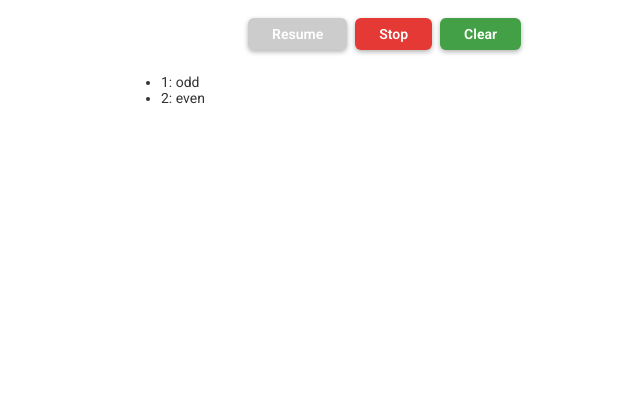
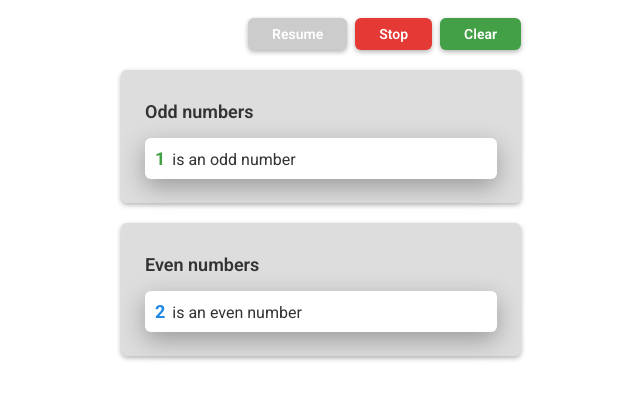
Before and after one commit to svetlana-urasinova/msm-angular-course-4, an Angular app: page / in a window 1280 px wide. Both pictures are taken after a click on the button "Start". Shown: the top 400 px of the page, without its empty margins (319-959 px from the left). Built offline with nearby package versions, Linux system fonts and the light colour scheme.

Commit message:
Now displays even and odd numbers in separate containers

```diff
--- a/src/app/app.component.html
+++ b/src/app/app.component.html
@@ -3,10 +3,6 @@
     (numberAdded)="onNumberAdded($event)"
     (clear)="onClear()"
   ></app-game-control>
-  <ul class="numbers" *ngIf="numbers.length > 0">
-    <ng-container class="number-container" *ngFor="let number of numbers">
-      <even-number *ngIf="number % 2 === 0" [number]="number"></even-number>
-      <odd-number *ngIf="number % 2 === 1" [number]="number"></odd-number>
-    </ng-container>
-  </ul>
+  <odd-number [numbers]="odds"></odd-number>
+  <even-number [numbers]="evens"></even-number>
 </div>
--- a/src/app/app.component.ts
+++ b/src/app/app.component.ts
@@ -1,4 +1,4 @@
-import { Component } from '@angular/core';
+import { Component, EventEmitter, Output } from '@angular/core';
 
 @Component({
   selector: 'app-root',
@@ -6,15 +6,19 @@ import { Component } from '@angular/core';
   styleUrls: ['./app.component.scss'],
 })
 export class AppComponent {
-  title = 'practice-4-even-odd';
-
-  public numbers: number[] = [];
+  public evens: number[] = [];
+  public odds: number[] = [];
 
   public onNumberAdded(newNumber: number) {
-    this.numbers.push(newNumber);
+    if (newNumber % 2) {
+      this.odds.push(newNumber);
+    } else {
+      this.evens.push(newNumber);
+    }
   }
 
   public onClear() {
-    this.numbers.length = 0;
+    this.evens.length = 0;
+    this.odds.length = 0;
   }
 }
--- a/src/app/even/even.component.html
+++ b/src/app/even/even.component.html
@@ -1 +1,8 @@
-<li class="even">{{ number }}: even</li>
+<div class="list">
+  <h2 class="list-title">Even numbers</h2>
+  <ul class="items-container" *ngIf="numbers.length > 0">
+    <li class="item" *ngFor="let number of numbers">
+      <span class="number">{{ number }}</span> is an even number
+    </li>
+  </ul>
+</div>
--- a/src/app/even/even.component.ts
+++ b/src/app/even/even.component.ts
@@ -6,7 +6,7 @@ import { Component, Input, OnInit } from '@angular/core';
   styleUrls: ['./even.component.scss'],
 })
 export class EvenComponent implements OnInit {
-  @Input() public number: number;
+  @Input() public numbers: number[] = [];
 
   constructor() {}
 
--- a/src/app/odd/odd.component.html
+++ b/src/app/odd/odd.component.html
@@ -1 +1,8 @@
-<li class="odd">{{ number }}: odd</li>
+<div class="list">
+  <h2 class="list-title">Odd numbers</h2>
+  <ul class="items-container" *ngIf="numbers.length > 0">
+    <li class="item" *ngFor="let number of numbers">
+      <span class="number">{{ number }}</span> is an odd number
+    </li>
+  </ul>
+</div>
--- a/src/app/odd/odd.component.ts
+++ b/src/app/odd/odd.component.ts
@@ -6,7 +6,7 @@ import { Component, Input, OnInit } from '@angular/core';
   styleUrls: ['./odd.component.scss'],
 })
 export class OddComponent implements OnInit {
-  @Input() public number: number;
+  @Input() public numbers: number[] = [];
 
   constructor() {}
 
```
